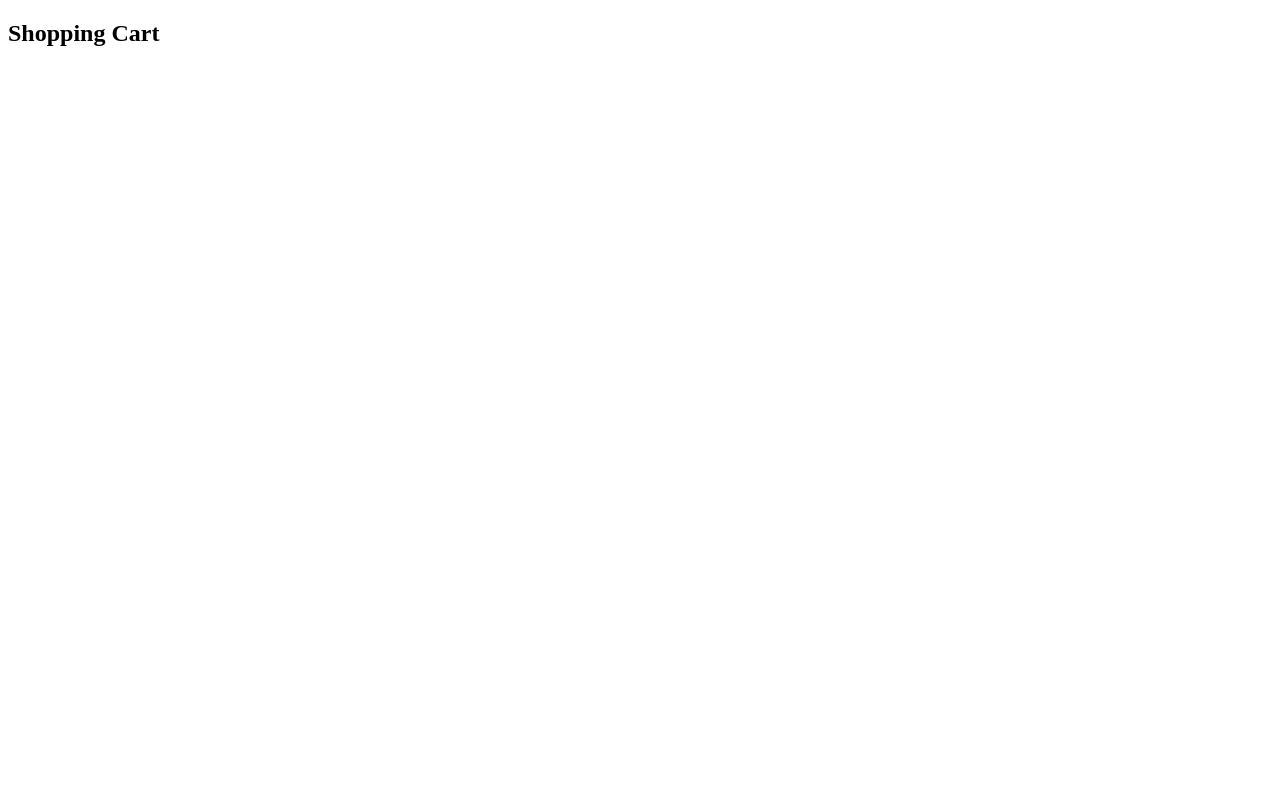
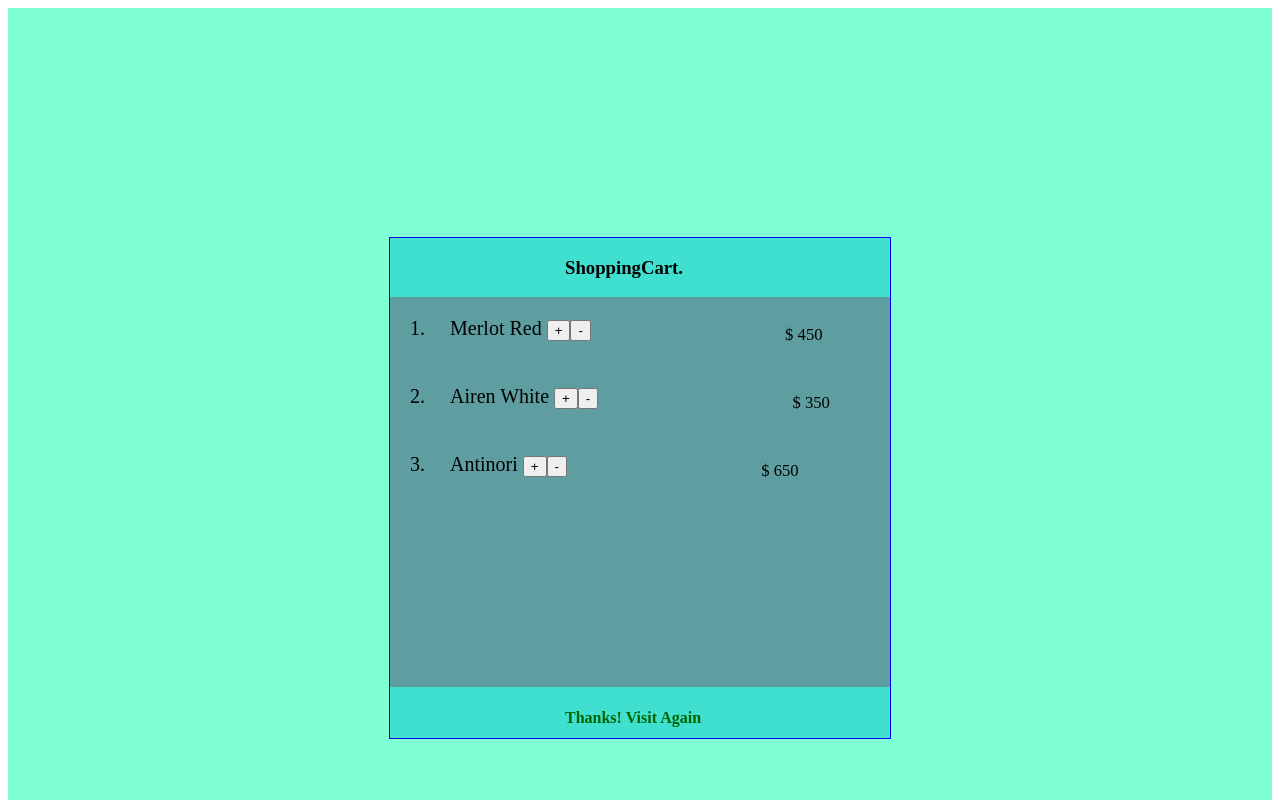
Before and after one commit to cole15sky/Vue-Projects, a Vue app in the folder Project-1/: page / in a window 1280 px wide. Shown: the top 800 px of the page. Built offline with nearby package versions, Linux system fonts and the light colour scheme.

Commit message:
Feat(cart): add cart items and price

```diff
--- a/Project-1/src/components/ShoppingCart.vue
+++ b/Project-1/src/components/ShoppingCart.vue
@@ -1,7 +1,40 @@
 <template>
-  <div>
-    <h2>Shopping Cart</h2>
-  </div>
+  <div class="wrapper">
+    <div class="container">
+      <h3>ShoppingCart.</h3>
+      <div class="items">
+        <ol>
+        <li>Merlot Red
+          <button> + </button>
+          <button> - </button>
+          <sub> $ 450</sub>
+
+        </li>
+        <li>Airen White
+
+          <button> + </button>
+          <button> - </button>
+          <sub> $ 350</sub>
+
+        </li>
+
+        <li>Antinori
+
+          <button> + </button>
+          <button> - </button>
+          <sub> $ 650</sub>
+        </li>
+
+      </ol>
+      </div>
+
+
+
+     <h4> Thanks! Visit Again</h4>
+
+
+    </div>
+</div>
 </template>
 
 <script>
@@ -10,5 +43,47 @@ export default {
 };
 </script>
 
-<style>
+<style scoped>
+h3{
+  margin-left:35%;
+}
+
+.wrapper {
+  display: flex;
+  justify-content: center;
+  align-items: center;
+  height: 120vh;
+  background-color: aquamarine;
+}
+.container{
+  width: 500px;
+  height: 500px;
+  border: 1px solid blue;
+  background-color: turquoise;
+}
+
+.items{
+  background-color:cadetblue;
+  height: 390px;
+  width: 500px;
+}
+
+h4{
+  margin-left: 35%;
+  color: darkgreen;
+}
+
+
+li{
+  font-size: 20px;
+padding: 20px;
+}
+
+sub{
+  margin-left: 190px;
+}
+
+
+
+
 </style>
```
